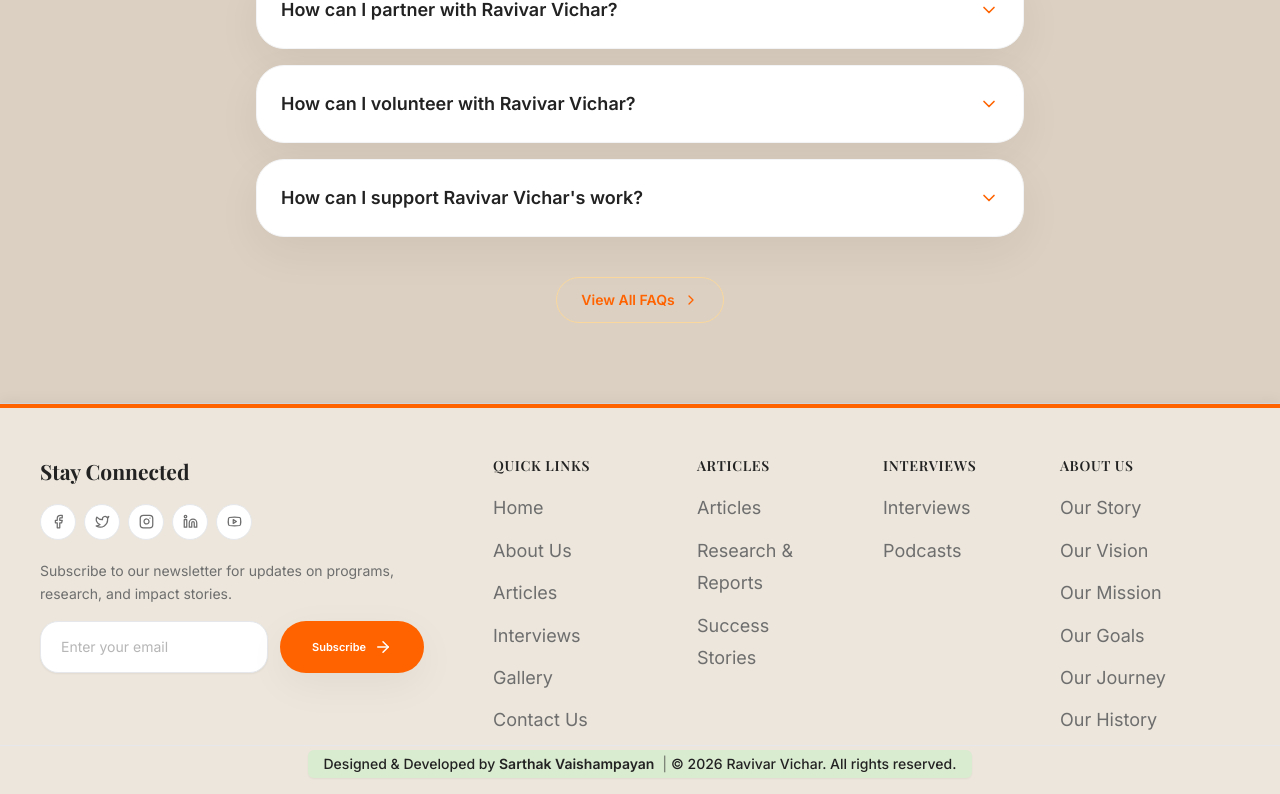
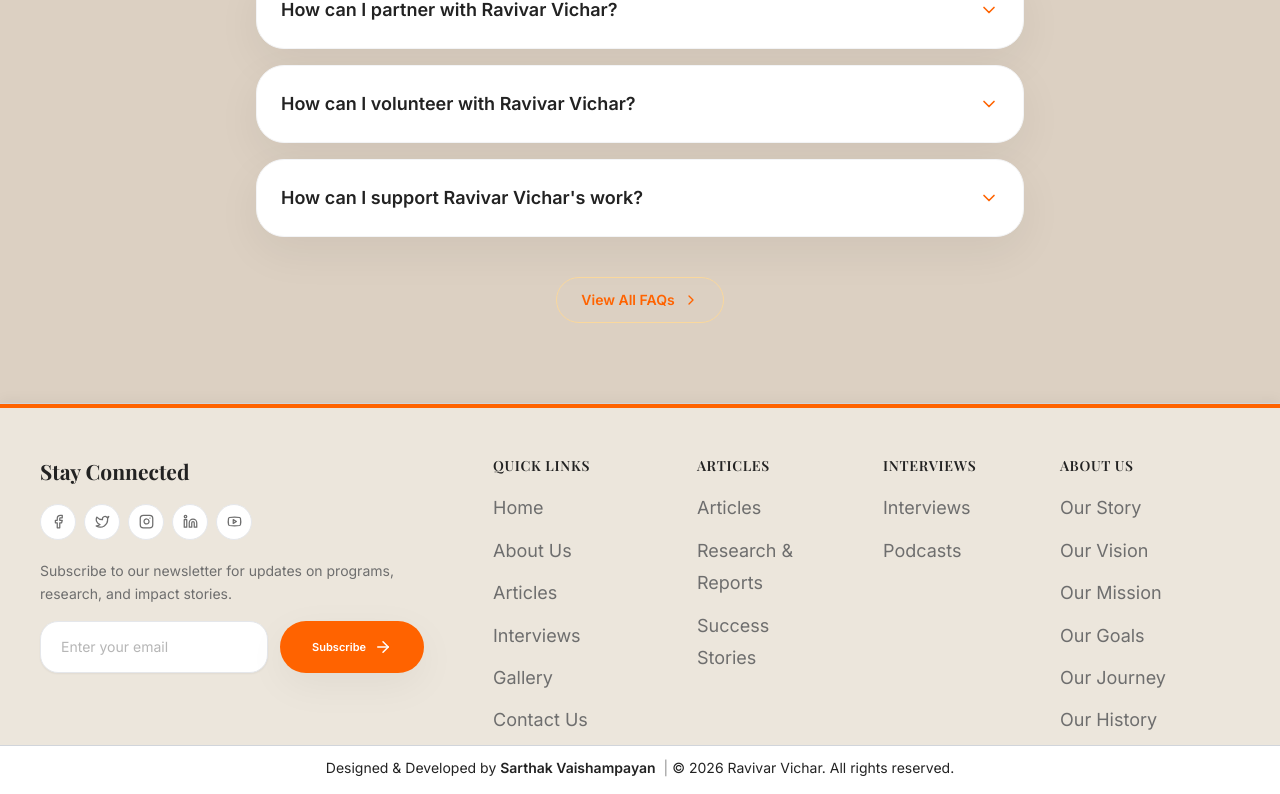
Before and after one commit to SarthakVaishampayan/RavivarVichar, a React (Vite) app in the folder apps/client/: page /contact in a window 1280 px wide. Shown: the part 2000-2794 px from the top of the page. Built offline with nearby package versions, Linux system fonts and the light colour scheme.

Commit message:
improved horizontal mobile view drifting and

```diff
--- a/apps/client/src/components/home/Partners.jsx
+++ b/apps/client/src/components/home/Partners.jsx
@@ -21,11 +21,11 @@ export default function Partners({ bgClass = 'bg-surface-white' }) {
   if (loading) return null;
 
   return (
-    <section className={`section-lg ${bgClass} section-separator`}>
+    <section className={`section-lg ${bgClass} section-separator overflow-hidden`}>
       <div className="container-site">
         <SectionHeading
           label="Our Partners"
-          title="Trusted By"
+          title="Creating Change Together"
           description="We collaborate with leading organizations to amplify our impact."
         />
 
--- a/apps/client/src/components/layout/Footer.jsx
+++ b/apps/client/src/components/layout/Footer.jsx
@@ -155,14 +155,12 @@ export default function Footer() {
       </div>
 
       {/* Bottom Bar */}
-      <div className="border-t border-gray-200">
-        <div className="container-site pt-1 pb-4 text-center">
+      <div className="border-t border-gray-300 bg-white">
+        <div className="container-site py-3 text-center">
           <p className="text-sm text-ink-primary">
-            <span className="inline-block bg-secondary-100 text-ink-primary font-medium px-4 py-1 rounded-md shadow-sm">
-              Designed &amp; Developed by <span className="font-semibold">Sarthak Vaishampayan</span>{' '}
-              <span className="mx-1 opacity-50">|</span>
-              © {new Date().getFullYear()} Ravivar Vichar. All rights reserved.
-            </span>
+            Designed &amp; Developed by <span className="font-semibold">Sarthak Vaishampayan</span>{' '}
+            <span className="mx-1 opacity-50">|</span>
+            © {new Date().getFullYear()} Ravivar Vichar. All rights reserved.
           </p>
         </div>
       </div>
--- a/apps/client/src/index.css
+++ b/apps/client/src/index.css
@@ -116,6 +116,8 @@
 
   .section-title {
     @apply text-section text-ink-primary mt-3;
+    overflow-wrap: break-word;
+    word-break: break-word;
   }
 
   .section-desc {
--- a/apps/client/src/pages/About.jsx
+++ b/apps/client/src/pages/About.jsx
@@ -398,7 +398,7 @@ export default function About() {
         </section>
 
         {/* Our Journey */}
-        <section id="our-journey" className="section-md bg-surface-white">
+        <section id="our-journey" className="section-md bg-surface-white overflow-hidden">
           <div className="container-content">
             <SectionHeading
               label="OUR JOURNEY"
--- a/apps/client/src/pages/Contact.jsx
+++ b/apps/client/src/pages/Contact.jsx
@@ -88,9 +88,9 @@ export default function Contact() {
                         <div className="shrink-0 flex h-12 w-12 items-center justify-center rounded-2xl bg-primary-50 text-primary-500">
                           <Icon size={22} />
                         </div>
-                        <div>
+                        <div className="min-w-0">
                           <h4 className="text-sm font-semibold text-ink-primary uppercase tracking-wider">{item.label}</h4>
-                          <p className="text-body text-ink-secondary mt-1">{item.value}</p>
+                          <p className="text-body text-ink-secondary mt-1 break-words">{item.value}</p>
                         </div>
                       </div>
                     );
@@ -100,9 +100,9 @@ export default function Contact() {
                       <div className="shrink-0 flex h-12 w-12 items-center justify-center rounded-2xl bg-primary-50 text-primary-500">
                         <Icon size={22} />
                       </div>
-                      <div>
+                      <div className="min-w-0">
                         <h4 className="text-sm font-semibold text-ink-primary uppercase tracking-wider">{item.label}</h4>
-                        <p className="text-body text-ink-secondary mt-1">
+                        <p className="text-body text-ink-secondary mt-1 break-words">
                           {item.value}
                           {item.label === 'Phone' && alternate && (
                             <span className="ml-2 lg:hidden">
--- a/apps/client/src/pages/PartnerWithUs.jsx
+++ b/apps/client/src/pages/PartnerWithUs.jsx
@@ -105,7 +105,7 @@ export default function PartnerWithUs() {
             </p>
             <a
               href="mailto:ravivar.vichar@ravivarvichar.in?subject=Partnership%20Inquiry"
-              className="inline-flex items-center gap-2 mt-6 text-lg font-semibold text-primary-500 hover:text-primary-600 transition-colors"
+              className="inline-flex max-w-full items-center gap-2 mt-6 text-lg font-semibold text-primary-500 hover:text-primary-600 transition-colors break-all"
             >
               <Mail size={20} /> ravivar.vichar@ravivarvichar.in
             </a>
```
